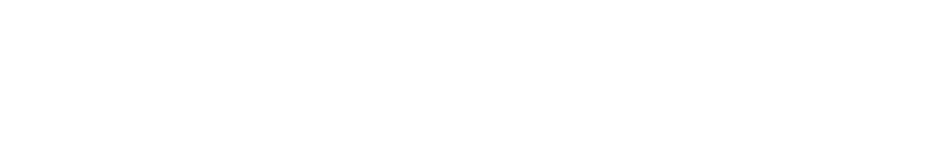
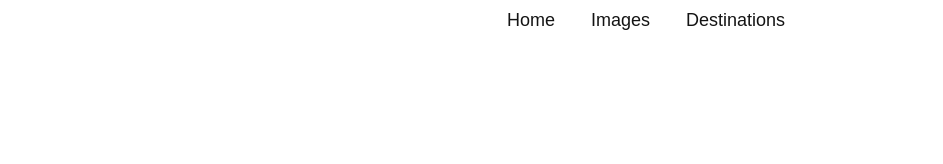
Before and after one commit to skusebauch/gatsby-landingpage, a Gatsby site: page / in a window 1280 px wide. Shown: the full height of the page, 337-1280 px from the left. Built offline with nearby package versions, Linux system fonts and the light colour scheme; Gatsby itself is replaced by a stand-in of ours.

Commit message:
implement burger menue mobile devices

```diff
--- a/src/components/Navbar/NavbarElements.js
+++ b/src/components/Navbar/NavbarElements.js
@@ -55,3 +55,52 @@ export const MobileIcon = styled.div`
     cursor: pointer;
   }
 `
+
+export const NavMenu = styled.ul`
+  display: flex;
+  align-items: center;
+  list-style: none;
+  text-align: center;
+
+  @media screen and (max-width: 960px) {
+    display: flex;
+    flex-direction: column;
+    margin-left: 0;
+    width: 100%;
+    height: 90vh;
+    position: absolute;
+    top: ${({ click }) => (click ? "100%" : "-1000px")};
+    opacity: 1;
+    transition: all 0.2s;
+    background: #fff;
+  }
+`
+export const NavItem = styled.li`
+  height: 80px;
+
+  @media screen and (max-widht: 960px) {
+    width: 100%;
+  }
+`
+
+export const NavLinks = styled(Link)`
+  color: #141414;
+  display: flex;
+  align-items: center;
+  text-decoration: none;
+  padding: 0.5rem 1rem;
+  height: 100%;
+  font-family: "Ubuntu", sans-serif;
+
+  @media screen and (max-width: 960px) {
+    text-align: center;
+    padding: 2rem;
+    width: 100%;
+    display: table;
+
+    &:hover {
+      color: #ff4040;
+      transition: all 0.3s ease;
+    }
+  }
+`
--- a/src/components/Navbar/index.js
+++ b/src/components/Navbar/index.js
@@ -7,6 +7,9 @@ import {
   NavLogo,
   NavIcon,
   MobileIcon,
+  NavMenu,
+  NavItem,
+  NavLinks,
 } from "./NavbarElements"
 
 const Navbar = () => {
@@ -35,6 +38,17 @@ const Navbar = () => {
             <MobileIcon onClick={handleClick}>
               {click ? <FaTimes /> : <FaBars />}
             </MobileIcon>
+            <NavMenu onClick={handleClick} click={click}>
+              <NavItem>
+                <NavLinks to="/">Home</NavLinks>
+              </NavItem>
+              <NavItem>
+                <NavLinks to="/images">Images</NavLinks>
+              </NavItem>
+              <NavItem>
+                <NavLinks to="/destinations">Destinations</NavLinks>
+              </NavItem>
+            </NavMenu>
           </NavbarContainer>
         </Nav>
       </IconContext.Provider>
```
